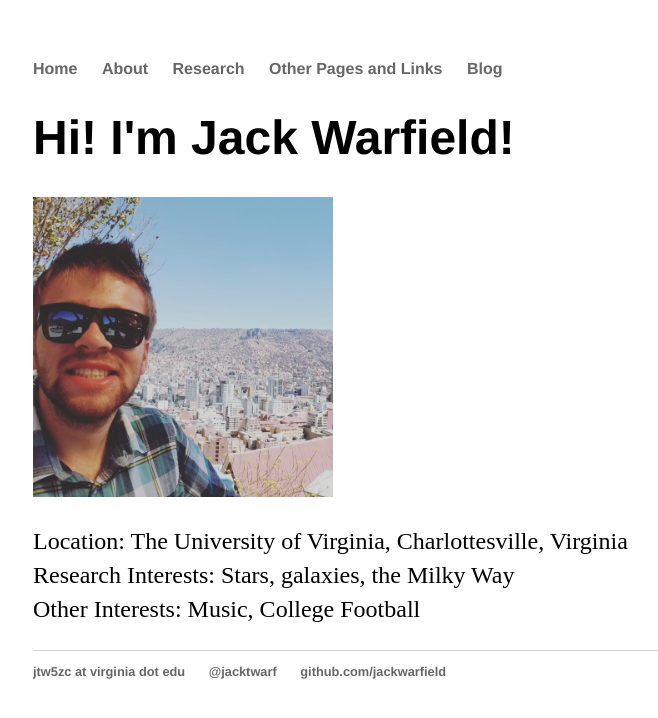
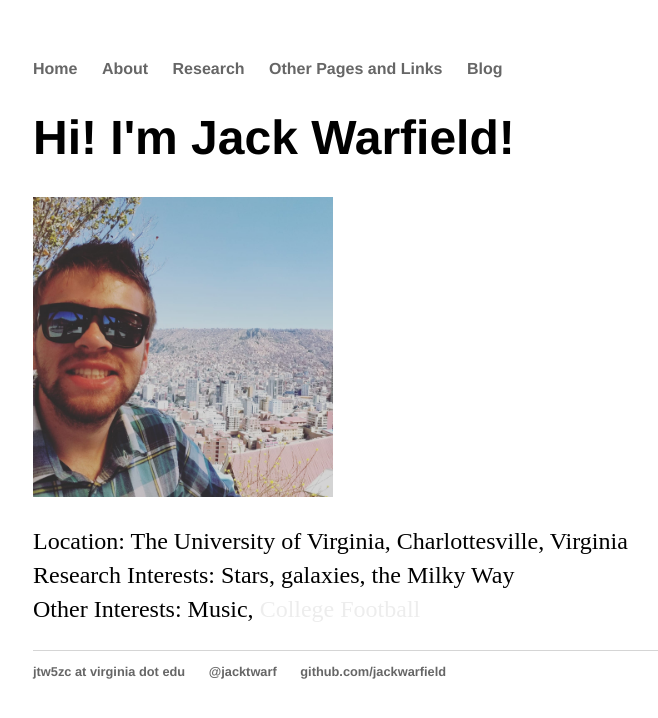
Before and after one commit to jackwarfield/jackwarfield.github.io, a Jekyll site: the page built from index.html, in a window 1280 px wide. Shown: the top 718 px of the page, without its empty margins (159-817 px from the left). Built offline with Jekyll 4.4.1, drawn with Linux system fonts in a browser that asks for light colours.

Commit message:
Update index.html

```diff
--- a/index.html
+++ b/index.html
@@ -8,6 +8,6 @@ title: Jack Warfield
 	<p>
 		Location: The University of Virginia, Charlottesville, Virginia <br>
 		Research Interests: Stars, galaxies, the Milky Way <br>
-		Other Interests: Music, College Football <br>
+		Other Interests: Music, <font color='#EDEDED'>College Football</font> <br>
 	</p>
 </div><!-- /.blurb -->
```
